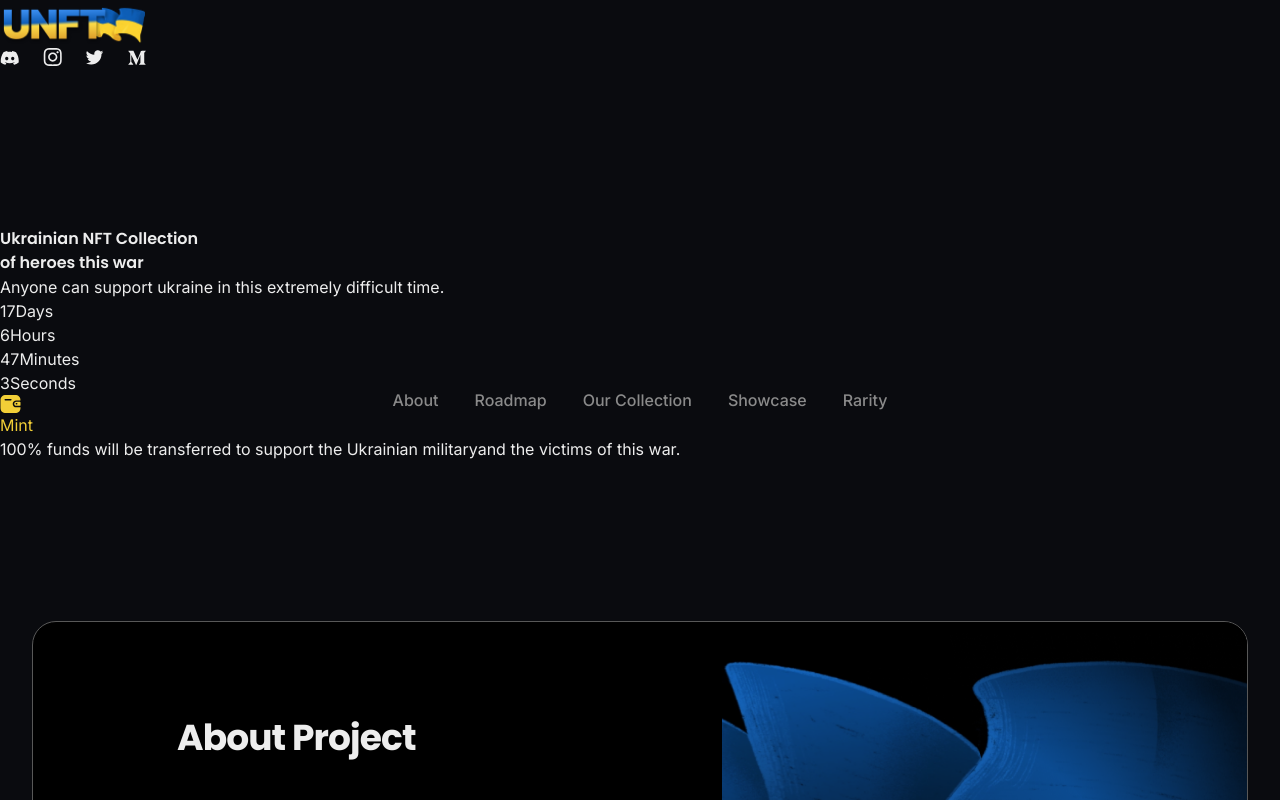
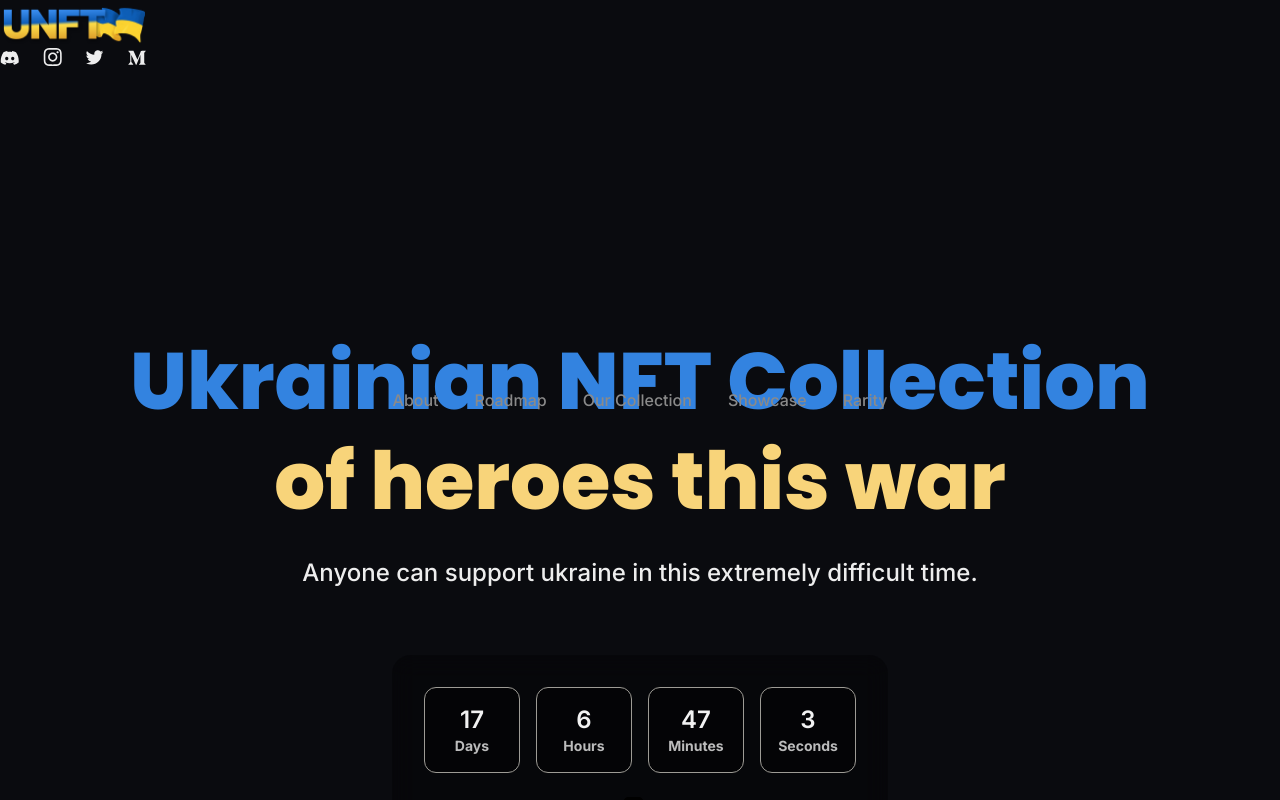
Before and after one commit to kotovfreeua/unft-demo, a Next.js app: page / in a window 1280 px wide. Shown: the top 800 px of the page. Built offline with nearby package versions, Linux system fonts and the light colour scheme.

Commit message:
💅 hero section styling

```diff
--- a/src/components/Mint/index.tsx
+++ b/src/components/Mint/index.tsx
@@ -28,32 +28,41 @@ export const Mint: React.FC = () => {
   }, [dayX, remaining]);
 
   return (
-    <div>
-      <div>
-        <div>
-          <span>{remaining.days}</span>
-          <span>Days</span>
+    <div className='p-8 mt-16 space-y-6 backdrop-blur-md bg-[#020202]/30 rounded-[19px]'>
+      <div className='flex space-x-4'>
+        <div className='flex flex-col rounded-xl w-24 py-4 bg-[#020202]/40 border border-[#9D9B95]'>
+          <span className='text-2xl font-semibold text-[#F2F2F2]'>
+            {remaining.days}
+          </span>
+          <span className='text-sm font-bold text-[#BCBCBC]'>Days</span>
         </div>
-        <div>
-          <span>{remaining.hours}</span>
-          <span>Hours</span>
+        <div className='flex flex-col rounded-xl w-24 py-4 bg-[#020202]/40 border border-[#9D9B95]'>
+          <span className='text-2xl font-semibold text-[#F2F2F2]'>
+            {remaining.hours}
+          </span>
+          <span className='text-sm font-bold text-[#BCBCBC]'>Hours</span>
         </div>
-        <div>
-          <span>{remaining.minutes}</span>
-          <span>Minutes</span>
+        <div className='flex flex-col rounded-xl w-24 py-4 bg-[#020202]/40 border border-[#9D9B95]'>
+          <span className='text-2xl font-semibold text-[#F2F2F2]'>
+            {remaining.minutes}
+          </span>
+          <span className='text-sm font-bold text-[#BCBCBC]'>Minutes</span>
         </div>
-        <div>
-          <span>{remaining.seconds}</span>
-          <span>Seconds</span>
+        <div className='flex flex-col rounded-xl w-24 py-4 bg-[#020202]/40 border border-[#9D9B95]'>
+          <span className='text-2xl font-semibold text-[#F2F2F2]'>
+            {remaining.seconds}
+          </span>
+          <span className='text-sm font-bold text-[#BCBCBC]'>Seconds</span>
         </div>
       </div>
 
       <button
         type='button'
         disabled={dayX - Date.now() > 1}
-        className='text-[#F2CF37] hover:text-black hover:fill-black fill-[#F2CF37]'
+        className='btn-mint'
       >
-        <WalletIcon /> Mint
+        <WalletIcon className='mr-2 z-10' />
+        <span className='z-10'>Mint</span>
       </button>
     </div>
   );
--- a/src/sections/Hero/index.tsx
+++ b/src/sections/Hero/index.tsx
@@ -1,19 +1,22 @@
 import { Mint } from "@/components/Mint";
 
 export const Hero: React.FC = () => (
-  <section className='pt-40'>
-    <h1>
-      <span>Ukrainian NFT Collection</span>
+  <section className='flex flex-col w-full items-center text-center 2xl:max-w-screen-2xl mx-auto px-4 pt-[16.5rem] pb-4 mb-40'>
+    <h1 className='text-[5rem] font-extrabold leading-[6.25rem] text-[#F8D47A]'>
+      <span className='text-[#3383E0]'>Ukrainian NFT Collection</span>
       <br />
       of heroes this war
     </h1>
-    <p>Anyone can support ukraine in this extremely difficult time.</p>
+
+    <p className=' text-[1.5rem] font-medium mt-6'>
+      Anyone can support ukraine in this extremely difficult time.
+    </p>
 
     <Mint />
 
-    <p>
-      100% funds will be transferred to support the Ukrainian militaryand the
-      victims of this war.
+    <p className='text-[#F8D47A] font-semibold mt-64'>
+      100% funds will be transferred to support <br /> the Ukrainian militaryand
+      the victims of this war.
     </p>
   </section>
 );
```
